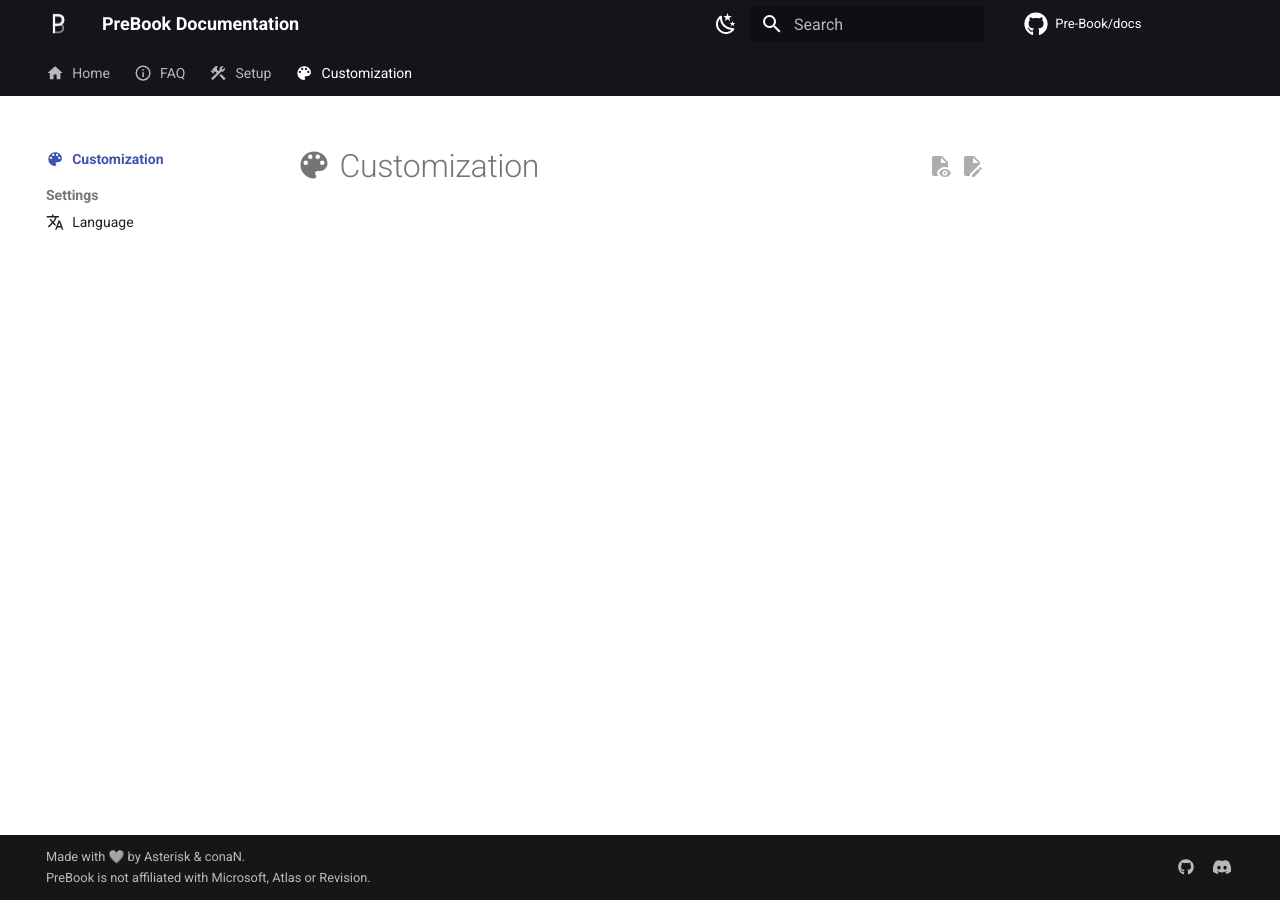
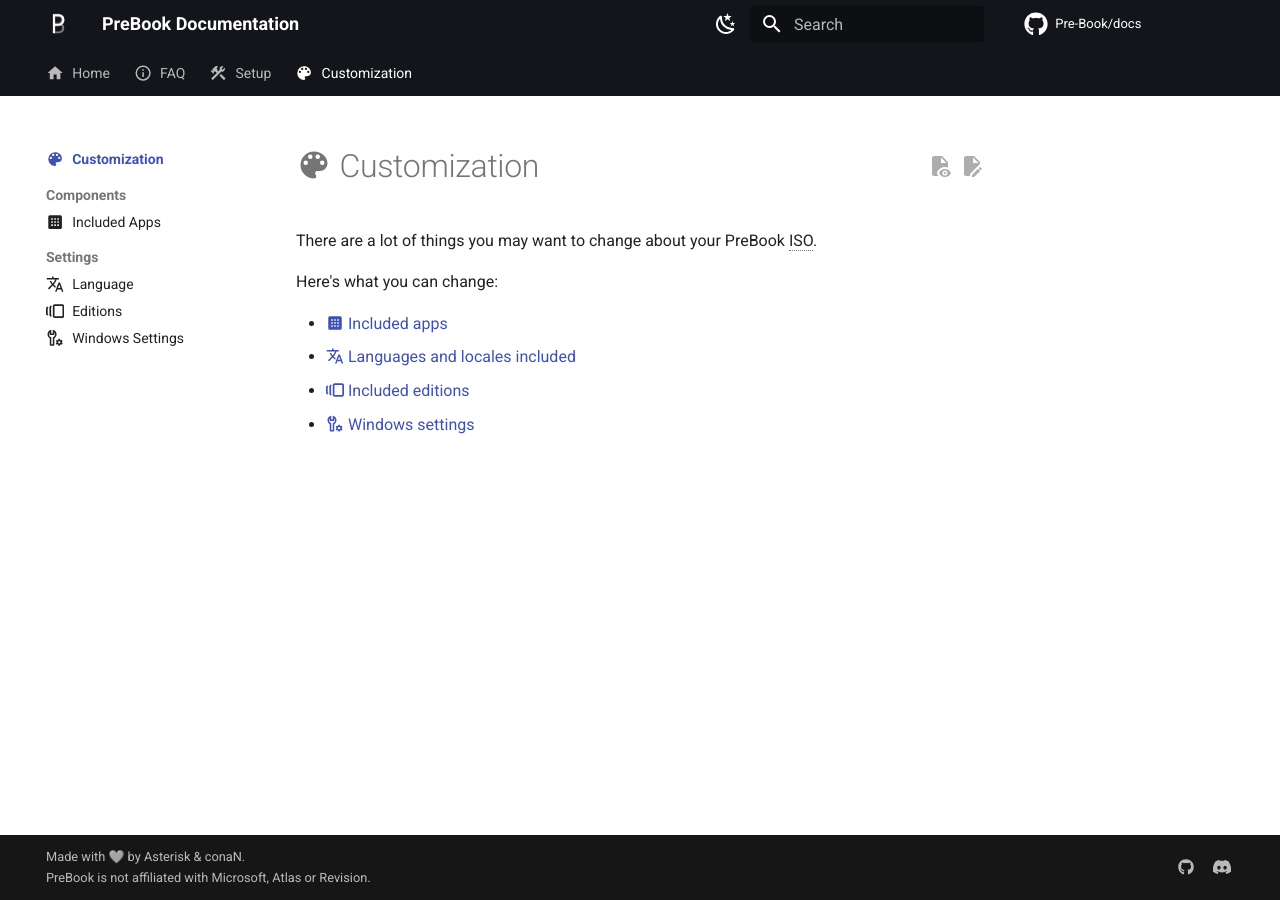
Before and after one commit to Pre-Book/docs, an MkDocs documentation site: the page built from docs/customization/README.md, in a window 1280 px wide. Built offline with MkDocs 1.6.1 and Material for MkDocs 9.7.7, drawn with Linux system fonts in a browser that asks for light colours; comment, search, counter and statistics services are not loaded.

Commit message:
start customization section

```diff
--- a/docs/customization/README.md
+++ b/docs/customization/README.md
@@ -4,3 +4,12 @@ description: Customizing your PreBook settings.
 ---
 
 # :material-palette: Customization
+
+There are a lot of things you may want to change about your PreBook ISO.
+
+Here's what you can change:
+
+- [:material-apps-box: Included apps](./apps.md)
+- [:material-translate: Languages and locales included](./language.md)
+- [:octicons-versions-16: Included editions](./editions.md)
+- [:material-wrench-cog-outline: Windows settings](./windows.md)
--- a/mkdocs.yml
+++ b/mkdocs.yml
@@ -87,8 +87,12 @@ nav:
         - Stock: setup/playbooks/stock.md
   - Customization:
       - Customization: customization/README.md
+      - Components:
+          - Included Apps: customization/apps.md
       - Settings:
         - Language: customization/language.md
+        - Editions: customization/editions.md
+        - Windows Settings: customization/windows.md
 
 
 repo_url: https://github.com/pre-book/docs
```
Also changed, not shown: docs/customization/apps.md (added, +8 -0 lines), docs/customization/editions.md (added, +6 -0 lines), docs/customization/language.md (+2 -0 lines), docs/customization/windows.md (added, +6 -0 lines), docs/setup/playbooks/atlas.md (+3 -0 lines).
